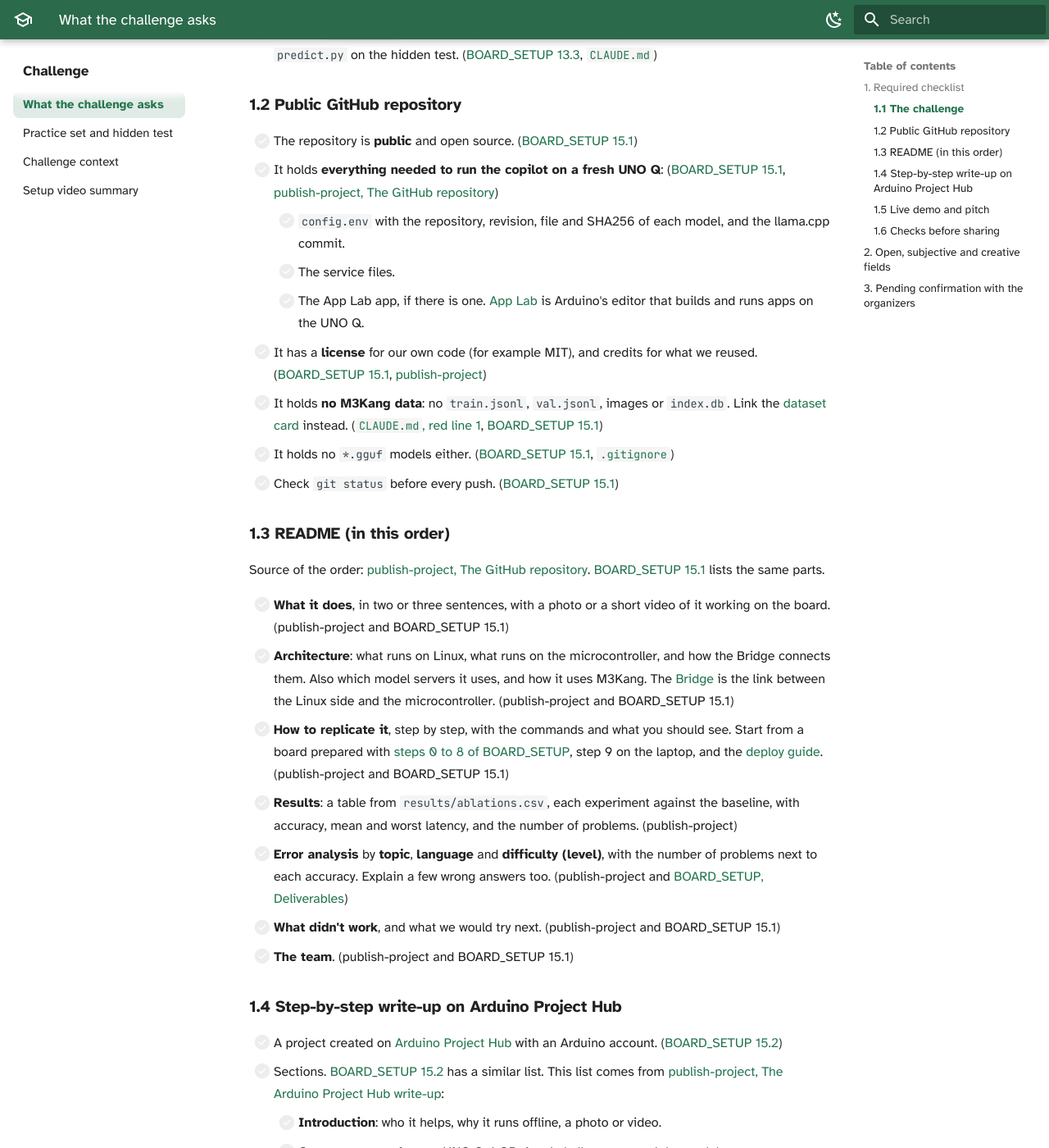
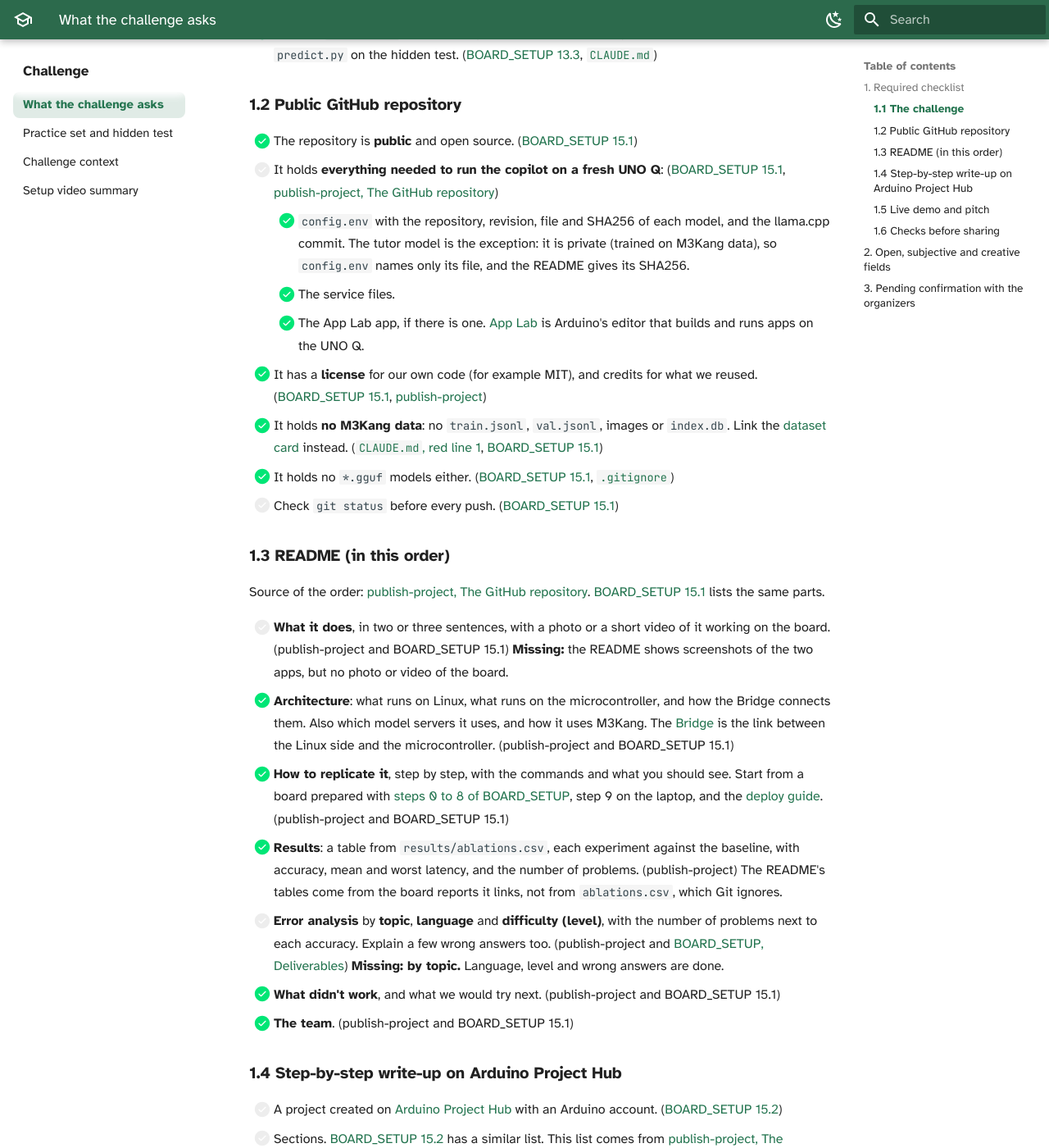
Before and after one commit to Sigkaio636/Santolina_tutor, an MkDocs documentation site: the page built from docs/GOAL_MUSTS.md, in a window 1280 px wide and 1400 px high, scrolled down 1201 px. Shown: the whole window at 82% size. Built offline with MkDocs 1.6.1 and Material for MkDocs 9.7.7, drawn with Linux system fonts in a browser that asks for light colours; some of the changed text lies outside the part shown.

Commit message:
GOAL_MUSTS: tick what is verified, mark the gaps, fix outdated rows
Checked on 2026-11-15 against main: the repository is public; config.env
pins llama.cpp and the two public models; the service files and the App
Lab app are in board/; Apache 2.0 license and credits; no M3Kang data or
GGUF in Git (m3kang-guard clean over the whole history of main);
predict.py keeps the contract on the sample problems; the README has every
section in order and its links work.

Still open and marked: a photo or video of the board in the README, the
error analysis by topic, the Project Hub write-up, the demo and pitch,
the fresh-clone test, and sending both links.

Section 2 and 3: the tutor is a LoRA fine-tune of Qwen3.5 0.8B (Gemma 3
was not used), and the hidden test is in English or Catalan.

Co-Authored-By: Claude Opus 5.5 <noreply@anthropic.com>

```diff
--- a/docs/GOAL_MUSTS.md
+++ b/docs/GOAL_MUSTS.md
@@ -25,36 +25,36 @@ Sources:
 
 ### 1.1 The challenge
 
-- [ ] The copilot **runs entirely on the Arduino UNO Q**, without leaving the device. ([BOARD_SETUP, The challenge](BOARD_SETUP.md#the-challenge))
-- [ ] It **uses M3Kang** in its own way. ([BOARD_SETUP, The challenge](BOARD_SETUP.md#the-challenge))
-- [ ] It covers **both** functions. Until 2026-11-14 the challenge asked for one of the two. The organizers changed it to both in upstream commit `f1ae321`. ([BOARD_SETUP, The challenge](BOARD_SETUP.md#the-challenge))
-    - [ ] **Teach**: it guides the student without giving the answer (hints, adaptive practice, error analysis, physical interaction, collaboration).
-    - [ ] **Reason**: given a Kangaroo-style problem, it chooses the correct answer. The organizers measure this on a hidden test.
-- [ ] The root `predict.py` keeps the organizers' [contract](BOARD_SETUP.md#111-how-the-baseline-works). The organizers score every team's `predict.py` on the hidden test. ([BOARD_SETUP 13.3](BOARD_SETUP.md#133-ideas-to-reason), [`CLAUDE.md`](https://github.com/Sigkaio636/Santolina_tutor/blob/main/CLAUDE.md))
+- [x] The copilot **runs entirely on the Arduino UNO Q**, without leaving the device. ([BOARD_SETUP, The challenge](BOARD_SETUP.md#the-challenge))
+- [x] It **uses M3Kang** in its own way. ([BOARD_SETUP, The challenge](BOARD_SETUP.md#the-challenge))
+- [x] It covers **both** functions. Until 2026-11-14 the challenge asked for one of the two. The organizers changed it to both in upstream commit `f1ae321`. ([BOARD_SETUP, The challenge](BOARD_SETUP.md#the-challenge))
+    - [x] **Teach**: it guides the student without giving the answer (hints, adaptive practice, error analysis, physical interaction, collaboration).
+    - [x] **Reason**: given a Kangaroo-style problem, it chooses the correct answer. The organizers measure this on a hidden test.
+- [x] The root `predict.py` keeps the organizers' [contract](BOARD_SETUP.md#111-how-the-baseline-works). The organizers score every team's `predict.py` on the hidden test. ([BOARD_SETUP 13.3](BOARD_SETUP.md#133-ideas-to-reason), [`CLAUDE.md`](https://github.com/Sigkaio636/Santolina_tutor/blob/main/CLAUDE.md))
 
 ### 1.2 Public GitHub repository
 
-- [ ] The repository is **public** and open source. ([BOARD_SETUP 15.1](BOARD_SETUP.md#151-a-public-github-repository))
+- [x] The repository is **public** and open source. ([BOARD_SETUP 15.1](BOARD_SETUP.md#151-a-public-github-repository))
 - [ ] It holds **everything needed to run the copilot on a fresh UNO Q**: ([BOARD_SETUP 15.1](BOARD_SETUP.md#151-a-public-github-repository), [publish-project, The GitHub repository](https://github.com/Sigkaio636/Santolina_tutor/blob/main/.claude/skills/publish-project/SKILL.md#the-github-repository))
-    - [ ] `config.env` with the repository, revision, file and SHA256 of each model, and the llama.cpp commit.
-    - [ ] The service files.
-    - [ ] The App Lab app, if there is one. [App Lab](UNO_Q_BOARD_REFERENCE.md#72-arduino-app-lab) is Arduino's editor that builds and runs apps on the UNO Q.
-- [ ] It has a **license** for our own code (for example MIT), and credits for what we reused. ([BOARD_SETUP 15.1](BOARD_SETUP.md#151-a-public-github-repository), [publish-project](https://github.com/Sigkaio636/Santolina_tutor/blob/main/.claude/skills/publish-project/SKILL.md#the-github-repository))
-- [ ] It holds **no M3Kang data**: no `train.jsonl`, `val.jsonl`, images or `index.db`. Link the [dataset card](https://huggingface.co/datasets/qualcomm/M3Kang) instead. ([`CLAUDE.md`, red line 1](https://github.com/Sigkaio636/Santolina_tutor/blob/main/CLAUDE.md#red-lines), [BOARD_SETUP 15.1](BOARD_SETUP.md#151-a-public-github-repository))
-- [ ] It holds no `*.gguf` models either. ([BOARD_SETUP 15.1](BOARD_SETUP.md#151-a-public-github-repository), [`.gitignore`](https://github.com/Sigkaio636/Santolina_tutor/blob/main/.gitignore))
+    - [x] `config.env` with the repository, revision, file and SHA256 of each model, and the llama.cpp commit. The tutor model is the exception: it is private (trained on M3Kang data), so `config.env` names only its file, and the README gives its SHA256.
+    - [x] The service files.
+    - [x] The App Lab app, if there is one. [App Lab](UNO_Q_BOARD_REFERENCE.md#72-arduino-app-lab) is Arduino's editor that builds and runs apps on the UNO Q.
+- [x] It has a **license** for our own code (for example MIT), and credits for what we reused. ([BOARD_SETUP 15.1](BOARD_SETUP.md#151-a-public-github-repository), [publish-project](https://github.com/Sigkaio636/Santolina_tutor/blob/main/.claude/skills/publish-project/SKILL.md#the-github-repository))
+- [x] It holds **no M3Kang data**: no `train.jsonl`, `val.jsonl`, images or `index.db`. Link the [dataset card](https://huggingface.co/datasets/qualcomm/M3Kang) instead. ([`CLAUDE.md`, red line 1](https://github.com/Sigkaio636/Santolina_tutor/blob/main/CLAUDE.md#red-lines), [BOARD_SETUP 15.1](BOARD_SETUP.md#151-a-public-github-repository))
+- [x] It holds no `*.gguf` models either. ([BOARD_SETUP 15.1](BOARD_SETUP.md#151-a-public-github-repository), [`.gitignore`](https://github.com/Sigkaio636/Santolina_tutor/blob/main/.gitignore))
 - [ ] Check `git status` before every push. ([BOARD_SETUP 15.1](BOARD_SETUP.md#151-a-public-github-repository))
 
 ### 1.3 README (in this order)
 
 Source of the order: [publish-project, The GitHub repository](https://github.com/Sigkaio636/Santolina_tutor/blob/main/.claude/skills/publish-project/SKILL.md#the-github-repository). [BOARD_SETUP 15.1](BOARD_SETUP.md#151-a-public-github-repository) lists the same parts.
 
-- [ ] **What it does**, in two or three sentences, with a photo or a short video of it working on the board. (publish-project and BOARD_SETUP 15.1)
-- [ ] **Architecture**: what runs on Linux, what runs on the microcontroller, and how the Bridge connects them. Also which model servers it uses, and how it uses M3Kang. The [Bridge](UNO_Q_BOARD_REFERENCE.md#10-bridge-rpc-mcu-linux) is the link between the Linux side and the microcontroller. (publish-project and BOARD_SETUP 15.1)
-- [ ] **How to replicate it**, step by step, with the commands and what you should see. Start from a board prepared with [steps 0 to 8 of BOARD_SETUP](BOARD_SETUP.md#the-steps-at-a-glance), step 9 on the laptop, and the [deploy guide](how-to/deploy-copilot-on-board.md). (publish-project and BOARD_SETUP 15.1)
-- [ ] **Results**: a table from `results/ablations.csv`, each experiment against the baseline, with accuracy, mean and worst latency, and the number of problems. (publish-project)
-- [ ] **Error analysis** by **topic**, **language** and **difficulty (level)**, with the number of problems next to each accuracy. Explain a few wrong answers too. (publish-project and [BOARD_SETUP, Deliverables](BOARD_SETUP.md#deliverables))
-- [ ] **What didn't work**, and what we would try next. (publish-project and BOARD_SETUP 15.1)
-- [ ] **The team**. (publish-project and BOARD_SETUP 15.1)
+- [ ] **What it does**, in two or three sentences, with a photo or a short video of it working on the board. (publish-project and BOARD_SETUP 15.1) **Missing:** the README shows screenshots of the two apps, but no photo or video of the board.
+- [x] **Architecture**: what runs on Linux, what runs on the microcontroller, and how the Bridge connects them. Also which model servers it uses, and how it uses M3Kang. The [Bridge](UNO_Q_BOARD_REFERENCE.md#10-bridge-rpc-mcu-linux) is the link between the Linux side and the microcontroller. (publish-project and BOARD_SETUP 15.1)
+- [x] **How to replicate it**, step by step, with the commands and what you should see. Start from a board prepared with [steps 0 to 8 of BOARD_SETUP](BOARD_SETUP.md#the-steps-at-a-glance), step 9 on the laptop, and the [deploy guide](how-to/deploy-copilot-on-board.md). (publish-project and BOARD_SETUP 15.1)
+- [x] **Results**: a table from `results/ablations.csv`, each experiment against the baseline, with accuracy, mean and worst latency, and the number of problems. (publish-project) The README's tables come from the board reports it links, not from `ablations.csv`, which Git ignores.
+- [ ] **Error analysis** by **topic**, **language** and **difficulty (level)**, with the number of problems next to each accuracy. Explain a few wrong answers too. (publish-project and [BOARD_SETUP, Deliverables](BOARD_SETUP.md#deliverables)) **Missing: by topic.** Language, level and wrong answers are done.
+- [x] **What didn't work**, and what we would try next. (publish-project and BOARD_SETUP 15.1)
+- [x] **The team**. (publish-project and BOARD_SETUP 15.1)
 
 ### 1.4 Step-by-step write-up on Arduino Project Hub
 
@@ -98,7 +98,7 @@ Suggested demo preparation:
 - [ ] Every number in the README comes from an experiment recorded in `ablations.csv`, on stated problems. If they are 50 or fewer, say so. ([publish-project, The GitHub repository](https://github.com/Sigkaio636/Santolina_tutor/blob/main/.claude/skills/publish-project/SKILL.md#the-github-repository))
 - [ ] Baseline reference: **22.5% on 40 English text-only problems whose options OCR read**. OCR (optical character recognition) reads the A to E options from the problem image. For each experiment, compare with a baseline run of `eval.py` on the same problems (same `--input`, `--languages`, `--limit`). (publish-project and [BOARD_SETUP 14.5](BOARD_SETUP.md#145-prepare-the-demo-and-the-pitch))
 - [ ] Clone the repository into a new folder. Follow the README. Fix every step that fails. (publish-project and [BOARD_SETUP 15.1](BOARD_SETUP.md#151-a-public-github-repository))
-- [ ] Every link works. (publish-project)
+- [x] Every link works. (publish-project) Checked for the README on 2026-11-15.
 - [ ] **Both links go to the organizers**: the repository and the Project Hub write-up. ([BOARD_SETUP, Step 15](BOARD_SETUP.md#step-15-publish-your-project))
 
 ---
@@ -112,10 +112,10 @@ Here the sources set no result and no criterion. The team decides, and no source
 | **Use of M3Kang** | "How you use M3Kang is up to you". Examples: a retrieval knowledge base, a training set, problem embeddings, a difficulty map, a multilingual bridge, "or something nobody has thought of yet". "The most original uses will score highest." ([BOARD_SETUP, The challenge](BOARD_SETUP.md#the-challenge)) | What role M3Kang plays, and why. | Explain it in the README architecture and in the pitch. Measure its effect with an experiment recorded in `ablations.csv`. |
 | **Teach and Reason** | Both are required since 2026-11-14 ([BOARD_SETUP, The challenge](BOARD_SETUP.md#the-challenge)). The organizers score every team's `predict.py` on the hidden test ([BOARD_SETUP 13.3](BOARD_SETUP.md#133-ideas-to-reason)). Teach has no defined metric. | How much of the work goes to each. | For Teach, decide first how to check that it "guides without giving the answer". |
 | **The idea and the experience** | The setup video proposes ideas. They include an easier similar problem, a classroom debate box, simpler problem statements, A–E by voice with the LED matrix, and problems with images. They are inspiration, not a closed list. | What the student experiences. | Pick one idea and take it all the way to the demo, rather than several half-done. |
-| **Technical approach** | The setup video demonstrates retrieval (RAG) on Qwen3.5 0.8B: the embedding model finds similar solved problems, and they go into the prompt. [`CHALLENGE_CONTEXT.md`](CHALLENGE_CONTEXT.md) plans to fine-tune, prune and quantize a Gemma model. The two do not exclude each other. The deployed language model is Qwen3.5 0.8B Q8_0 (`config.env`). The fine-tune base is not chosen yet. Gemma 3 is one candidate under study. | Which path, and in what order. | Decide it on purpose, and write down why. |
+| **Technical approach** | The setup video demonstrates retrieval (RAG) on Qwen3.5 0.8B: the embedding model finds similar solved problems, and they go into the prompt. [`CHALLENGE_CONTEXT.md`](CHALLENGE_CONTEXT.md) plans to fine-tune, prune and quantize a Gemma model. The two do not exclude each other. The deployed language model is Qwen3.5 0.8B Q8_0 (`config.env`). The tutor is a LoRA fine-tune of Qwen3.5 0.8B ([fine-tune record](models/qwen35-tutor.md)). Gemma 3 was not used. | Which path, and in what order. | Decide it on purpose, and write down why. |
 | **Pedagogical quality** | There is no official benchmark. [`CHALLENGE_CONTEXT.md` §7](CHALLENGE_CONTEXT.md#7-evaluation) suggests MathTutorBench or MRBench, not verified. It is our own evaluation plan, not a requirement. | What a "good explanation" is, and how to measure it. | Evaluate open-ended generation, not only A–E accuracy. Pruning and quantization can break generation without lowering multiple-choice accuracy. |
 | **Hardware and interface** | The 8×13 LED matrix is the only hardware output ([BOARD_SETUP 14.4](BOARD_SETUP.md#144-add-the-led-matrix-and-a-web-page)). App Lab, a web page and voice are optional. | Whether there is an interface, and which kind. | Give priority to what works on the board without a laptop. |
-| **Language** | The response language is not confirmed. | Which languages the copilot speaks. | Confirm with the organizers, and measure the errors by language. |
+| **Language** | The hidden test comes in English or Catalan, with no Spanish ([practice set page](PRACTICE_SET.md)). The language of the tutor's replies is not set by the challenge. | Which languages the copilot speaks. | Confirm with the organizers, and measure the errors by language. |
 | **Story and writing** | Our [video summary](RESUMEN_QUALCOMM_UNO_Q.md#5-interpretive-reading) reads the speaker as valuing documentation almost as much as the result. That is an interpretation. The speaker does say that "anyone else can replicate your projects anywhere in the world" (transcript). | How we tell the project, including what failed. | Write for a student who was not at the datathon, in short sentences. Report what didn't work as clearly as what did. |
 | **Demo and pitch** | Judged live, by people. | Which problems, in what order, and what to highlight. | Rehearse with a timer, and bring the backup video. |
 
@@ -126,5 +126,5 @@ Here the sources set no result and no criterion. The team decides, and no source
 - [ ] ⚠️ **Rubric**: neither the setup video nor BOARD_SETUP gives one. ([video summary §3](RESUMEN_QUALCOMM_UNO_Q.md#3-evaluation-criteria))
 - [ ] ⚠️ **Weight of the demo against the repository**, and **rules on external and synthetic data**. ([video summary §3](RESUMEN_QUALCOMM_UNO_Q.md#3-evaluation-criteria), [`CHALLENGE_CONTEXT.md` §9](CHALLENGE_CONTEXT.md#9-open-questions-todo-checklist))
 - [ ] ⚠️ **Presentation date**: the setup video mentions "the presentation that you're going to do on Sundays". It also says "I will see your projects on Monday" (transcript).
-- [ ] ⚠️ **Response language(s)** of the copilot. ([`CHALLENGE_CONTEXT.md` §1](CHALLENGE_CONTEXT.md#1-the-challenge-what-we-know) and [§9](CHALLENGE_CONTEXT.md#9-open-questions-todo-checklist))
+- [x] **Response language(s)** of the copilot. Settled for the hidden test: English or Catalan ([practice set page](PRACTICE_SET.md)). ([`CHALLENGE_CONTEXT.md` §1](CHALLENGE_CONTEXT.md#1-the-challenge-what-we-know) and [§9](CHALLENGE_CONTEXT.md#9-open-questions-todo-checklist))
 - [ ] ⚠️ **Which pedagogical benchmark**, and whether there is an official evaluation script. ([`CHALLENGE_CONTEXT.md` §7](CHALLENGE_CONTEXT.md#7-evaluation) and [§9](CHALLENGE_CONTEXT.md#9-open-questions-todo-checklist))
```
